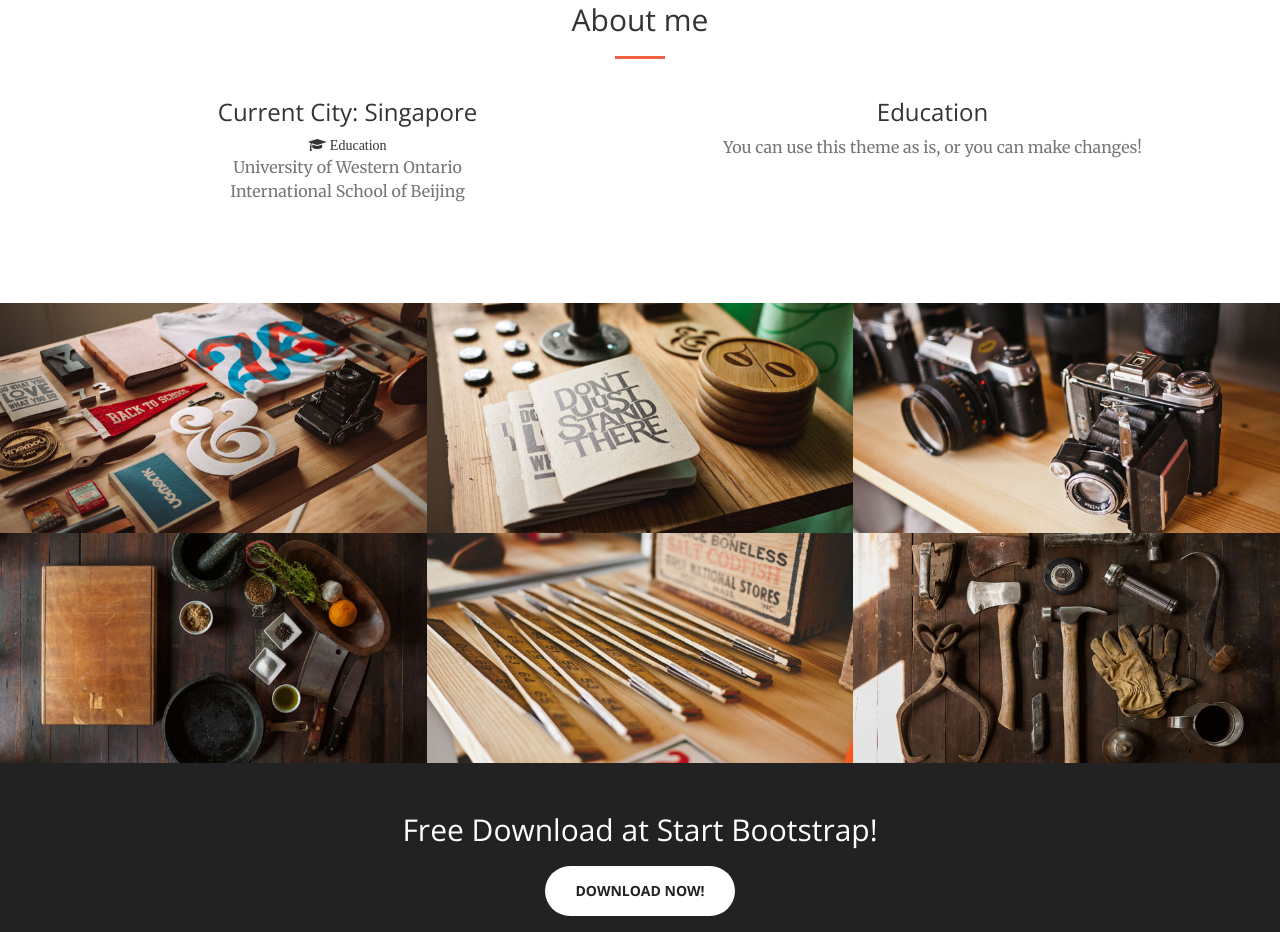
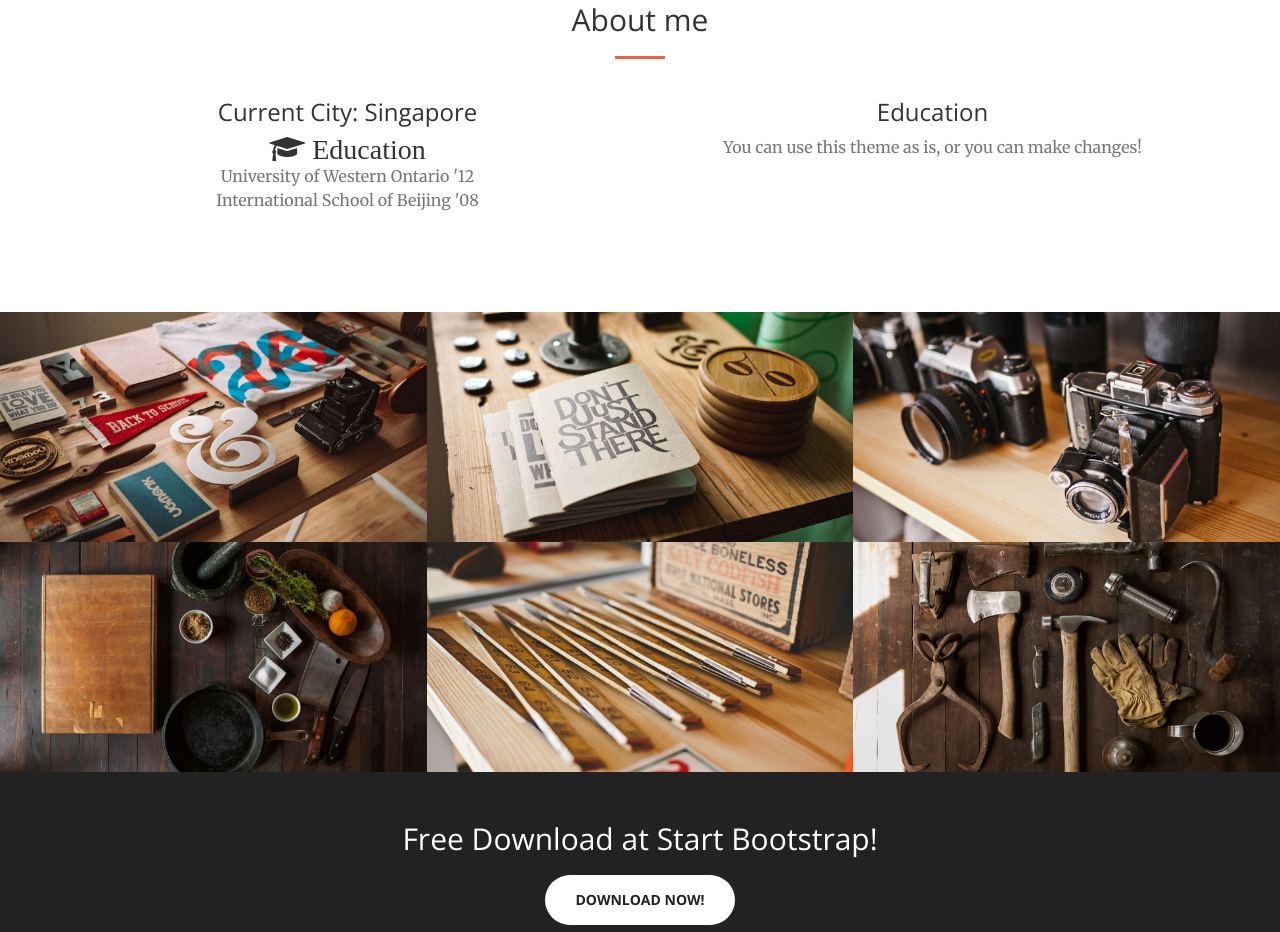
Before and after one commit to yiweiang/liyingtay, a plain HTML site: page index.html in a window 1280 px wide. Shown: the part 1315-2247 px from the top of the page. Drawn offline with nearby package versions, Linux system fonts and the light colour scheme.

Commit message:
aboutme education6

```diff
--- a/index.html
+++ b/index.html
@@ -120,11 +120,11 @@
                     <div class="service-box">
                         <h3>Current City: Singapore</h3>
 
-                        <i class="fa fa-graduation-cap fa-1x wow bounceIn" data-wow-delay=".1s">
+                        <i class="fa fa-graduation-cap fa-2x wow bounceIn" data-wow-delay=".1s">
                             Education
                         </i>
-                        <p class="text-muted"> University of Western Ontario </p>
-                        <p class="text-muted"> International School of Beijing </p>
+                        <p class="text-muted"> University of Western Ontario '12 </p>
+                        <p class="text-muted"> International School of Beijing '08</p>
                     </div>
                 </div>
                 <div class="col-lg-6 col-md-6 text-center">
```
